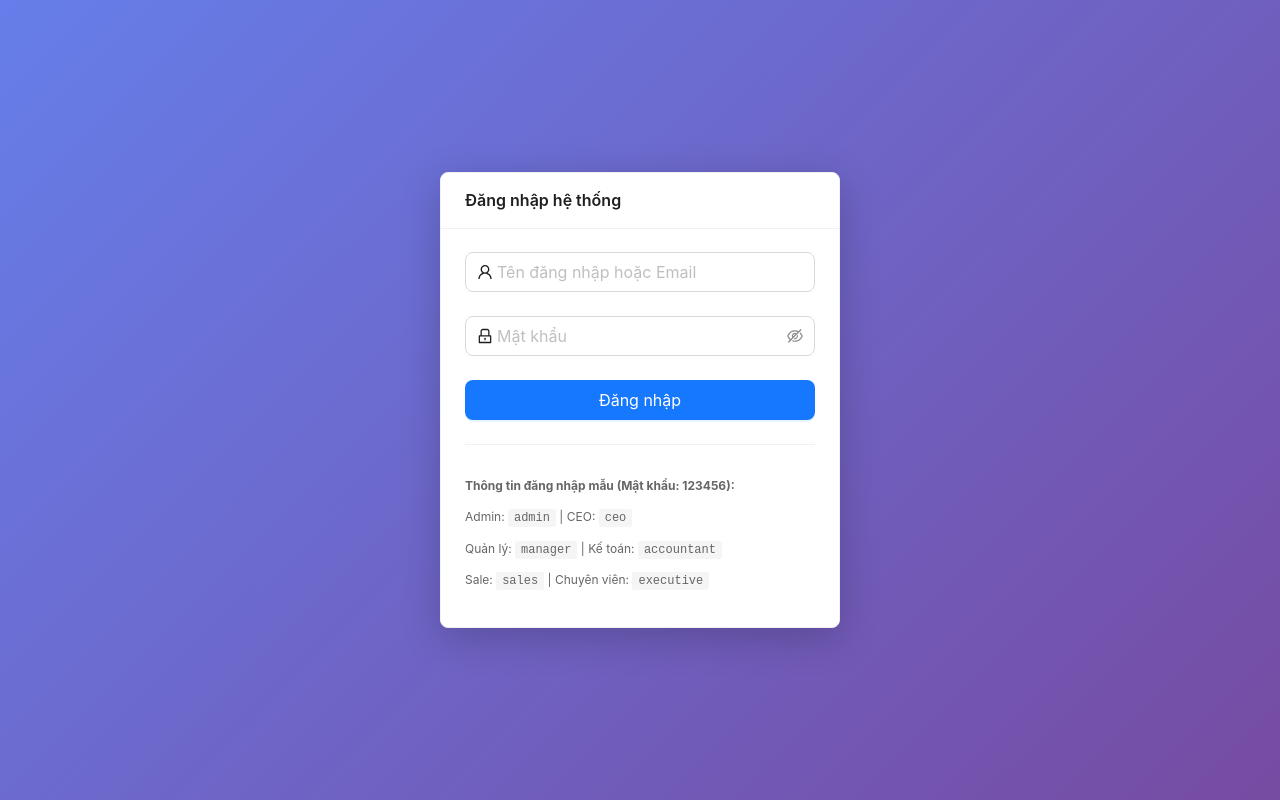
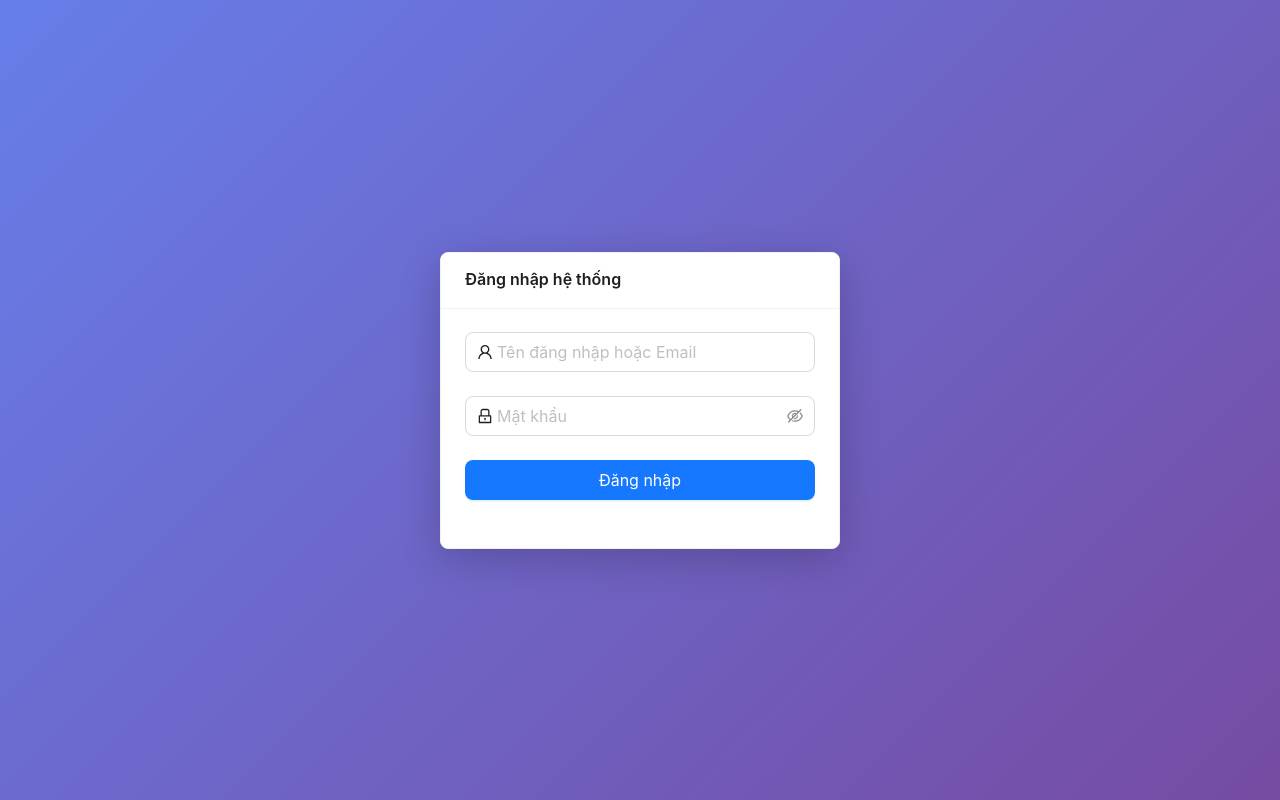
Before and after one commit to tuanbk654123/QLCP_QLKH, a React (Create React App) app in the folder Qu-n-l-kh-ch-h-ng-qu-n-l-t-i-ch-nh/: page /login in a window 1280 px wide. Built offline with nearby package versions, Linux system fonts and the light colour scheme; no server answers.

Commit message:
sửa bug mới
sửa bug mới

```diff
--- a/Qu-n-l-kh-ch-h-ng-qu-n-l-t-i-ch-nh/src/modules/auth/Login/index.js
+++ b/Qu-n-l-kh-ch-h-ng-qu-n-l-t-i-ch-nh/src/modules/auth/Login/index.js
@@ -58,13 +58,6 @@ const Login = () => {
             </Button>
           </Form.Item>
         </Form>
-
-        <div className="login-info">
-          <p><strong>Thông tin đăng nhập mẫu (Mật khẩu: 123456):</strong></p>
-          <p>Admin: <code>admin</code> | CEO: <code>ceo</code></p>
-          <p>Quản lý: <code>manager</code> | Kế toán: <code>accountant</code></p>
-          <p>Sale: <code>sales</code> | Chuyên viên: <code>executive</code></p>
-        </div>
       </Card>
     </div>
   );
--- a/Qu-n-l-kh-ch-h-ng-qu-n-l-t-i-ch-nh/src/modules/users/index.js
+++ b/Qu-n-l-kh-ch-h-ng-qu-n-l-t-i-ch-nh/src/modules/users/index.js
@@ -35,7 +35,7 @@ const ROLE_OPTIONS = [
   { value: 'director', label: 'Giám đốc' },
   { value: 'ceo', label: 'Tổng giám đốc' },
   { value: 'accountant', label: 'Kế toán' },
-  { value: 'admin', label: 'Hành chính' },
+  { value: 'admin', label: 'Admin' },
 ];
 
 const ROLE_LABELS = ROLE_OPTIONS.reduce((acc, r) => {
```
